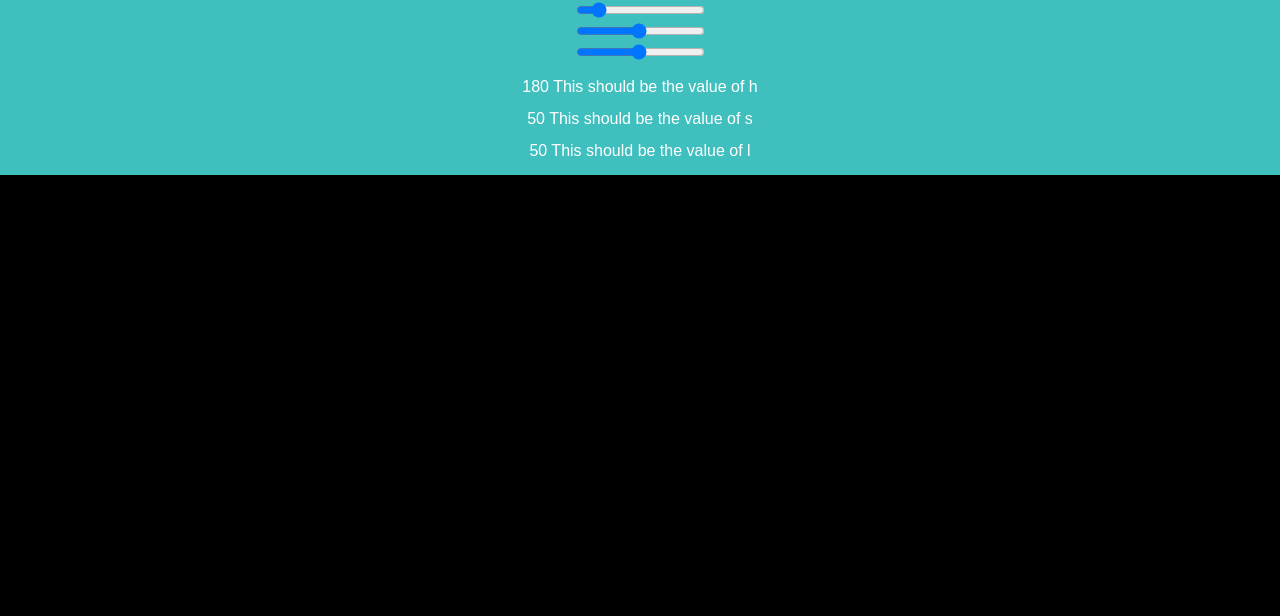
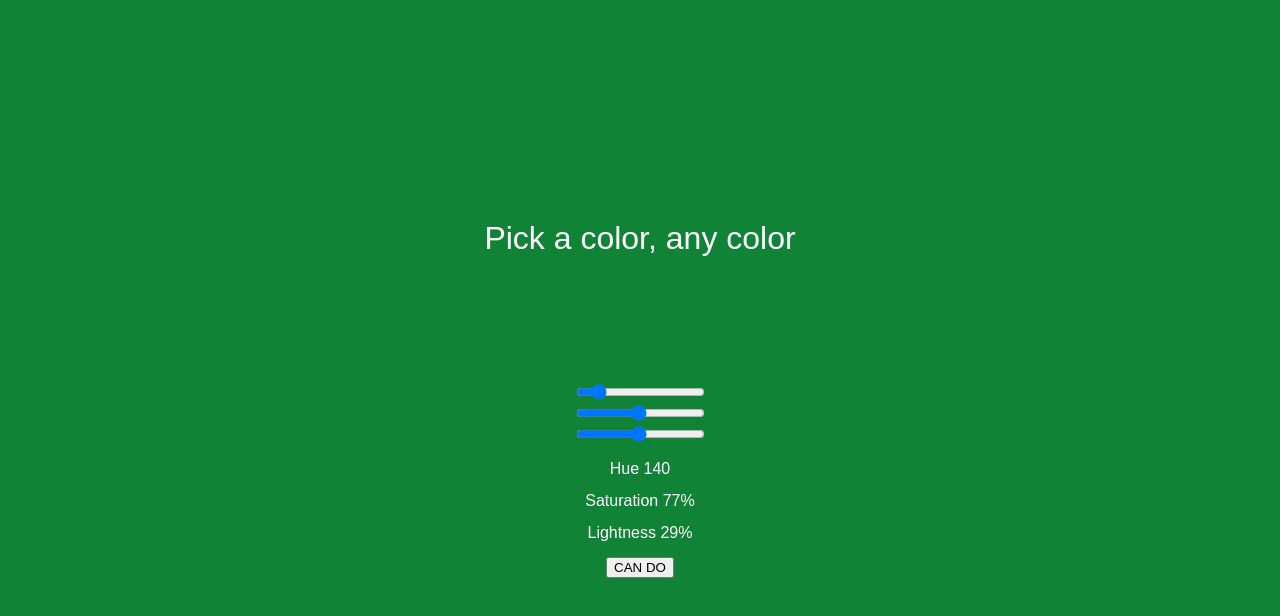
Before and after one commit to AllanHall/colorpicker, a React (Create React App) app: page / in a window 1280 px wide. Shown: the top 616 px of the page. Built offline with nearby package versions, Linux system fonts and the light colour scheme.

Commit message:
FINISHED ADVENTURE MODE, LETS GO!!!!

```diff
--- a/src/components/HSL.js
+++ b/src/components/HSL.js
@@ -2,9 +2,9 @@ import React, { Component } from 'react'
 
 class HSL extends Component {
   state = {
-    h: 180,
-    s: 50,
-    l: 50
+    h: Math.floor(Math.random() * 360),
+    s: Math.floor(Math.random() * 100),
+    l: Math.floor(Math.random() * 100)
   }
   functionH = event => {
     console.log(event.target.value)
@@ -20,6 +20,13 @@ class HSL extends Component {
   functionL = event => {
     this.setState({
       l: event.target.value
+    })
+  }
+  functionPickRandomColor = () => {
+    this.setState({
+      h: Math.floor(Math.random() * 360),
+      s: Math.floor(Math.random() * 100),
+      l: Math.floor(Math.random() * 100)
     })
   }
   /*  functionDetermineColor = () => {
@@ -45,6 +52,7 @@ class HSL extends Component {
             }%)`
           }}
         >
+          <header className="title">Pick a color, any color</header>
           <div>
             <input
               type="range"
@@ -75,12 +83,15 @@ class HSL extends Component {
               onChange={this.functionL}
             />
           </div>
-          <div className="display-title">
+          <div className="display-info">
             {/* <p>This should be the color that is displayed</p> */}
-            <p>{this.state.h} This should be the value of h</p>
-            <p>{this.state.s} This should be the value of s</p>
-            <p>{this.state.l} This should be the value of l</p>
+            <p>Hue {this.state.h}</p>
+            <p>Saturation {this.state.s}%</p>
+            <p>Lightness {this.state.l}%</p>
           </div>
+          <button className="button" onClick={this.functionPickRandomColor}>
+            CAN DO
+          </button>
         </main>
       </>
     )
--- a/src/index.css
+++ b/src/index.css
@@ -17,9 +17,16 @@ body {
   flex-direction: column;
   justify-content: center;
   align-items: center;
+  height: 100vh;
 }
 
-.display-title {
+.title {
+  color: white;
+  padding-bottom: 8rem;
+  font-size: 32px;
+}
+
+.display-info {
   text-align: center;
   color: white;
 }
@@ -29,3 +36,7 @@ body {
   width: 20vw;
   margin: 0 auto;
 }
+
+.button {
+  margin: 0 auto;
+}
```
